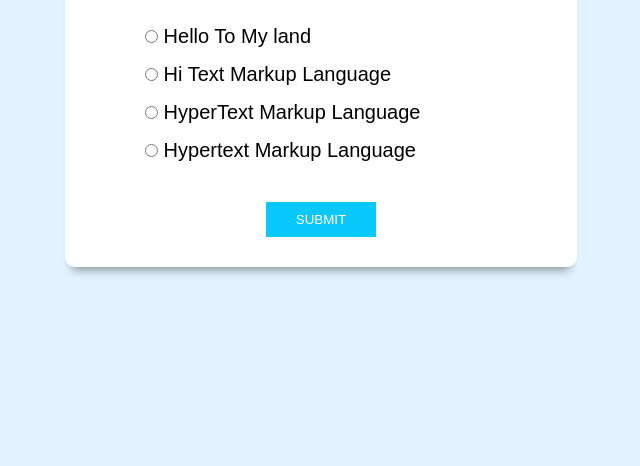
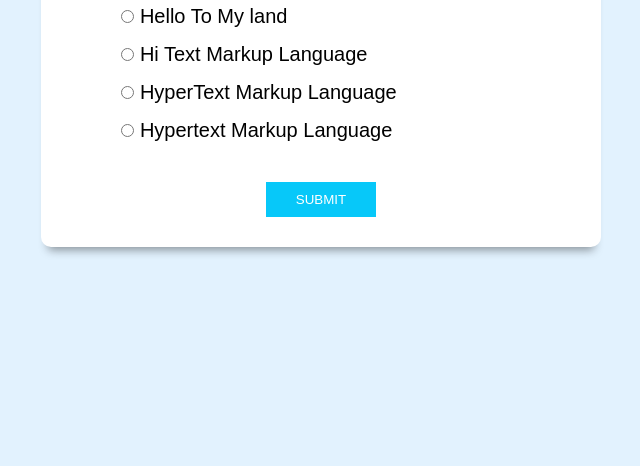
Before and after one commit to atif-dev/JavaScriptQuizApp, a plain HTML site: page index.html in a window 1280 px wide. Shown: the part 334-800 px from the top of the page, without its empty margins (319-959 px from the left). Drawn offline with Linux system fonts and the light colour scheme; a web font is replaced by a local one.

Commit message:
Update style.css

```diff
--- a/style.css
+++ b/style.css
@@ -21,7 +21,7 @@ html {
 }
 
 .inner-div{
-    width: 40vw;
+    /* width: 40vw; */
     background-color: #fff;
     padding: 3rem 8rem;
     border-radius: 1rem;
```
